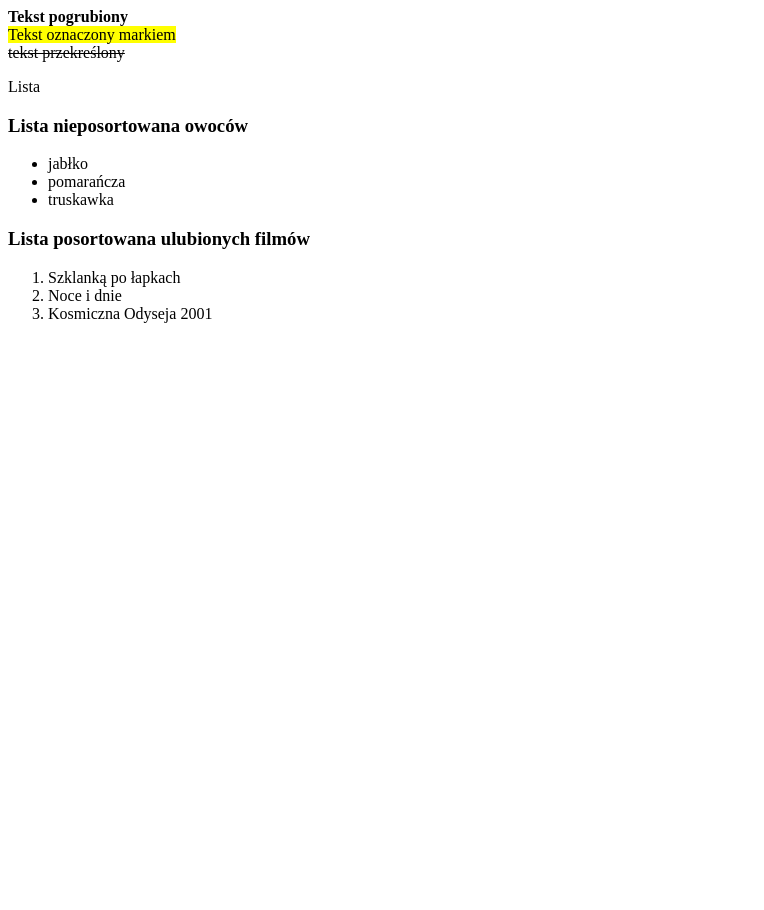
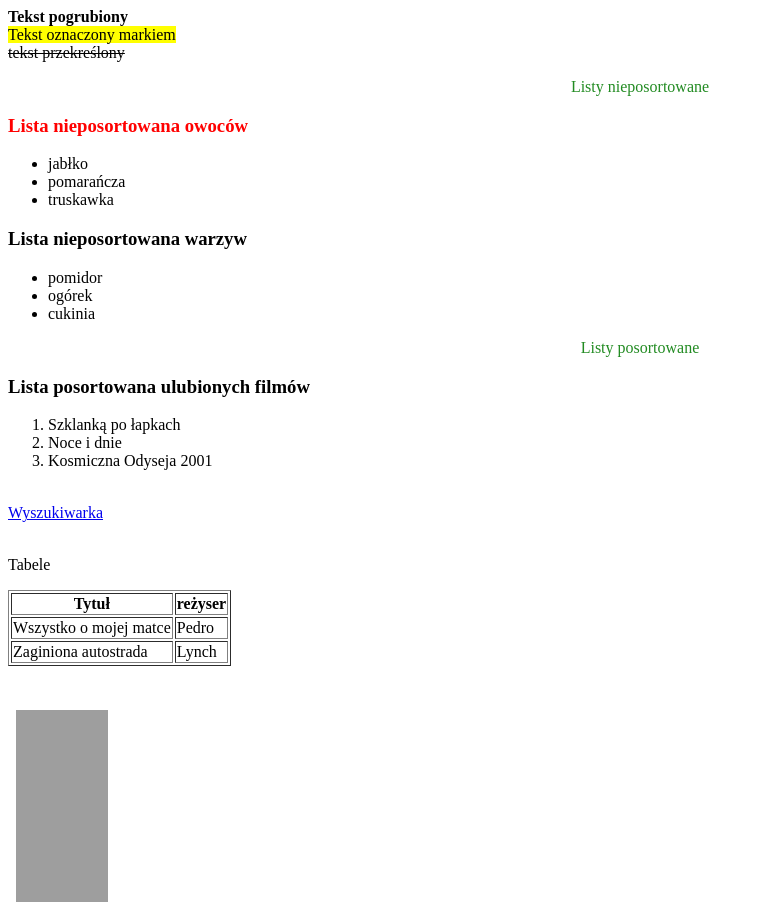
Before and after one commit to pratajski/web_fundamentals, a plain HTML site: page index.html in a window 1280 px wide. Shown: the whole page, without its empty margins (0-764 px from the left). Before the commit the page ends 800 px from the top, so only its background shows below. Drawn offline with Linux system fonts and the light colour scheme.

Commit message:
podstawy

```diff
--- a/index.html
+++ b/index.html
@@ -3,19 +3,37 @@
 <head>
     <meta charset="utf-8">
     <title>My firs Web Pagr</title>
+    <style>
+        .lista {
+            color: forestgreen;
+            text-align: center;
+        }
+
+        #owoce {
+            color: red;
+        }
+    </style>
 </head>
 
 <body>
     <b>Tekst pogrubiony</b><br />
     <mark>Tekst oznaczony markiem</mark><br />
     <del>tekst przekreślony</del><br />
-    <p>Lista</p>
-    <h3>Lista nieposortowana owoców</h3>
+    <p class="lista">Listy nieposortowane</p>
+    <h3 id="owoce">Lista nieposortowana owoców</h3>
     <ul>
         <li>jabłko</li>
         <li>pomarańcza</li>
         <li>truskawka</li>
     </ul>
+    <h3 id="warzywa">Lista nieposortowana warzyw</h3>
+    <ul>
+        <li>pomidor</li>
+        <li>ogórek</li>
+        <li>cukinia</li>
+    </ul>
+
+    <p class="lista">Listy posortowane</p>
     <h3>Lista posortowana ulubionych filmów</h3>
     <ol>
         <li>Szklanką po łapkach</li>
@@ -23,6 +41,28 @@
         <li>Kosmiczna Odyseja 2001</li>
     </ol>
 
+
+    <br />
+    <a href="http://google.pl">Wyszukiwarka</a><br /><br />
+    <p>Tabele</p>
+    <table border="1px">
+        <tr>
+            <th>Tytuł</th>
+            <th>reżyser</th>
+        </tr>
+        <tr>
+            <td>Wszystko o mojej matce</td>
+            <td>Pedro</td>
+        </tr>
+        <tr>
+            <td>Zaginiona autostrada</td>
+            <td>Lynch</td>
+        </tr>
+
+    </table>
+    <br /><br />
+    <!-- iframe -->
+    <iframe src="second.html" frameborder="0" width="100px" height="200px"></iframe>
 </body>
 
 </html>
--- /dev/null
+++ b/second.html
@@ -0,0 +1,9 @@
+<html>
+
+<body>
+    <img src="https://i0.wp.com/tatamariusz.pl/wp-content/uploads/Hans-Christian-Andersen-Polny-kwiatek-Czyta-TataMariusz.jpg?fit=640%2C426&ssl=1"
+        alt="kwiatek">
+
+</body>
+
+</html>
```
